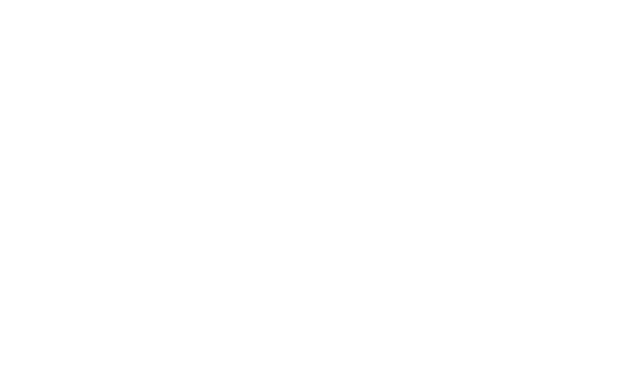
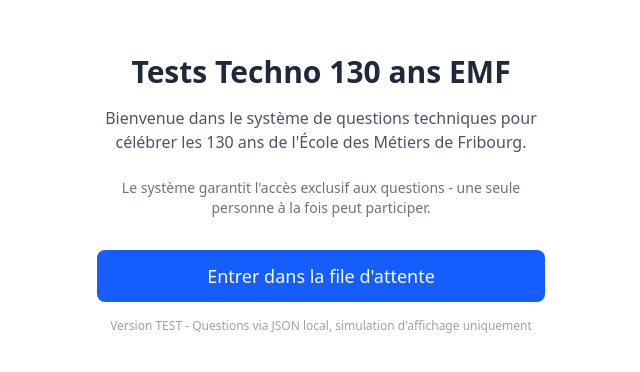
Before and after one commit to valleliant/tests-techno-130-ans-EMF, a Next.js app: page / in a window 1280 px wide. Before the commit this address had no page. Shown: the part 206-578 px from the top of the page, without its empty margins (319-959 px from the left). Built offline with nearby package versions, Linux system fonts and the light colour scheme.

Commit message:
v0.17 - version standalone 2

```diff
--- a/src/app/guest/s/default/page.tsx
+++ /dev/null
@@ -1,79 +0,0 @@
-/**
- * Page d'accueil publique (route `/guest/s/default`).
- *
- * Rôle:
- * - Présente l'entrée dans la file d'attente.
- * - Appelle l'API `POST /api/queue/enqueue` pour obtenir un `ticketId` puis
- *   redirige vers `/queue?ticketId=...`.
- *
- * Notes:
- * - Marquée `use client` car elle utilise des hooks React et le Router côté client.
- */
-'use client';
-'use client';
-
-import { useState } from 'react';
-import { useRouter } from 'next/navigation';
-
-export default function Home() {
-  const router = useRouter();
-  const [isLoading, setIsLoading] = useState(false);
-
-  const handleEnterQueue = async () => {
-    setIsLoading(true);
-    console.log("[UI][enqueue] POST /api/queue/enqueue ...");
-    try {
-      const response = await fetch('/api/queue/enqueue', {
-        method: 'POST',
-      });
-
-      if (response.ok) {
-        const { ticketId, reused } = await response.json();
-        console.log("[UI][enqueue] success", { ticketId, reused });
-        console.log(`[UI][enqueue] navigate /queue?ticketId=${ticketId}`);
-        router.push(`/queue?ticketId=${ticketId}`);
-      } else {
-        console.error("[UI][enqueue] error status=", response.status);
-        console.error('Erreur lors de l\'entrée dans la file');
-        alert('Erreur lors de l\'entrée dans la file. Veuillez réessayer.');
-      }
-    } catch (error) {
-      console.error('[UI][enqueue] network error:', error);
-      alert('Erreur de connexion. Veuillez réessayer.');
-    } finally {
-      setIsLoading(false);
-    }
-  };
-
-  return (
-    <div className="min-h-screen flex items-center justify-center p-8">
-      <div className="max-w-md w-full">
-        <div className="text-center mb-8">
-          <h1 className="text-3xl font-bold text-gray-800 mb-4">
-            Tests Techno 130 ans EMF
-          </h1>
-          <p className="text-gray-600 mb-6">
-            Bienvenue dans le système de questions techniques pour célébrer les 130 ans de l&apos;École des Métiers de Fribourg.
-          </p>
-          <p className="text-sm text-gray-500 mb-8">
-            Le système garantit l&apos;accès exclusif aux questions - une seule personne à la fois peut participer.
-          </p>
-        </div>
-
-        <div className="space-y-4">
-          <button
-            onClick={handleEnterQueue}
-            disabled={isLoading}
-            className="w-full bg-blue-600 text-white py-3 px-4 rounded-md hover:bg-blue-700 disabled:bg-gray-400 disabled:cursor-not-allowed transition-colors text-lg font-medium"
-          >
-            {isLoading ? 'Entrée en cours...' : 'Entrer dans la file d&apos;attente'}
-          </button>
-
-          <div className="text-xs text-gray-400 text-center">
-            Version TEST - Questions via JSON local, simulation d&apos;affichage uniquement
-          </div>
-        </div>
-      </div>
-    </div>
-  );
-}
--- a/src/app/page.tsx
+++ b/src/app/page.tsx
@@ -2,15 +2,124 @@
  * Page racine de l'application (route `/`).
  *
  * Rôle:
- * - Redirige immédiatement l'utilisateur vers `guest/s/default` où il peut
- *   entrer dans la file d'attente.
- *
- * Notes:
- * - Cette redirection est côté serveur grâce à `next/navigation`.
+ * - Gère l'authentification automatique OpenNDS si `tok` et `clientip` sont présents dans l'URL
+ *   (redirige vers le pré-auth OpenNDS puis revient sur `/?auto=1`).
+ * - Sert d'écran d'accueil (anciennement `/guest/s/default`) avec entrée dans la file d'attente,
+ *   y compris le mode automatique via `?auto=1`.
  */
-import { redirect } from 'next/navigation';
+'use client';
+
+import { Suspense, useCallback, useEffect, useRef, useState } from 'react';
+import { useRouter, useSearchParams } from 'next/navigation';
+
+function HomeContent() {
+  const router = useRouter();
+  const searchParams = useSearchParams();
+  const [isAuthenticating, setIsAuthenticating] = useState(false);
+  const [isLoading, setIsLoading] = useState(false);
+  const autoTriggeredRef = useRef(false);
+
+  useEffect(() => {
+    const tok = searchParams?.get('tok');
+    const clientip = searchParams?.get('clientip');
+    // Les paramètres supplémentaires peuvent être utiles pour debug/log
+    // mais ne sont pas requis pour la pré-auth
+    // const gatewayname = searchParams.get('gatewayname');
+    // const redir = searchParams.get('redir');
+
+    if (tok && clientip && !isAuthenticating) {
+      setIsAuthenticating(true);
+      // Après la pré-auth OpenNDS, on revient sur une page qui enclenche
+      // automatiquement l'entrée dans la file d'attente, sans action utilisateur
+      const returnUrl = `${window.location.origin}/?auto=1`;
+      const authUrl = `http://192.168.1.1:2050/opennds_preauth/?clientip=${encodeURIComponent(clientip)}&tok=${encodeURIComponent(tok)}&redir=${encodeURIComponent(returnUrl)}`;
+      window.location.href = authUrl;
+      return;
+    }
+  }, [searchParams, isAuthenticating, router]);
+
+  // --------- Logique d'entrée dans la file (ancien /guest/s/default) ---------
+  const handleEnterQueue = useCallback(async () => {
+    setIsLoading(true);
+    console.log("[UI][enqueue] POST /api/queue/enqueue ...");
+    try {
+      const response = await fetch('/api/queue/enqueue', {
+        method: 'POST',
+      });
+
+      if (response.ok) {
+        const { ticketId, reused } = await response.json();
+        console.log("[UI][enqueue] success", { ticketId, reused });
+        console.log(`[UI][enqueue] navigate /queue?ticketId=${ticketId}`);
+        router.push(`/queue?ticketId=${ticketId}`);
+      } else {
+        console.error("[UI][enqueue] error status=", response.status);
+        console.error('Erreur lors de l\'entrée dans la file');
+        alert('Erreur lors de l\'entrée dans la file. Veuillez réessayer.');
+      }
+    } catch (error) {
+      console.error('[UI][enqueue] network error:', error);
+      alert('Erreur de connexion. Veuillez réessayer.');
+    } finally {
+      setIsLoading(false);
+    }
+  }, [router]);
+
+  // Mode automatique: si `auto=1` présent, déclencher l'entrée dans la file
+  useEffect(() => {
+    const auto = searchParams?.get('auto');
+    if (auto && !autoTriggeredRef.current && !isLoading) {
+      autoTriggeredRef.current = true;
+      handleEnterQueue();
+    }
+  }, [searchParams, isLoading, handleEnterQueue]);
+
+  if (isAuthenticating) {
+    return (
+      <div className="min-h-screen flex items-center justify-center p-8">
+        <div className="text-xl text-gray-600">Connexion au réseau WiFi en cours...</div>
+      </div>
+    );
+  }
+
+  // --------- UI d'accueil ---------
+  return (
+    <div className="min-h-screen flex items-center justify-center p-8">
+      <div className="max-w-md w-full">
+        <div className="text-center mb-8">
+          <h1 className="text-3xl font-bold text-gray-800 mb-4">
+            Tests Techno 130 ans EMF
+          </h1>
+          <p className="text-gray-600 mb-6">
+            Bienvenue dans le système de questions techniques pour célébrer les 130 ans de l&apos;École des Métiers de Fribourg.
+          </p>
+          <p className="text-sm text-gray-500 mb-8">
+            Le système garantit l&apos;accès exclusif aux questions - une seule personne à la fois peut participer.
+          </p>
+        </div>
+
+        <div className="space-y-4">
+          <button
+            onClick={handleEnterQueue}
+            disabled={isLoading}
+            className="w-full bg-blue-600 text-white py-3 px-4 rounded-md hover:bg-blue-700 disabled:bg-gray-400 disabled:cursor-not-allowed transition-colors text-lg font-medium"
+          >
+            {isLoading ? 'Entrée en cours...' : 'Entrer dans la file d\'attente'}
+          </button>
+
+          <div className="text-xs text-gray-400 text-center">
+            Version TEST - Questions via JSON local, simulation d&apos;affichage uniquement
+          </div>
+        </div>
+      </div>
+    </div>
+  );
+}
 
 export default function RootPage() {
-  // Redirection immédiate vers la page d'accueil publique
-  redirect('/guest/s/default');
+  return (
+    <Suspense fallback={<div className="min-h-screen flex items-center justify-center p-8"><div className="text-xl text-gray-600">Chargement…</div></div>}>
+      <HomeContent />
+    </Suspense>
+  );
 }
--- a/src/app/questions/page.tsx
+++ b/src/app/questions/page.tsx
@@ -40,7 +40,7 @@
   useEffect(() => {
     if (!ticketId) {
       console.warn('[UI][questions] missing ticketId, redirect');
-      router.replace('/guest/s/default');
+      router.replace('/');
       return;
     }
     fetchQuestions();
--- /dev/null
+++ b/src/app/queue/page.tsx
@@ -0,0 +1,4 @@
+/**
+ * Route App Router pour `/queue` qui réutilise le composant présent dans `src/lib/queue/page.tsx`.
+ */
+export { default } from '@/lib/queue/page';
--- a/src/lib/queue/page.tsx
+++ b/src/lib/queue/page.tsx
@@ -29,8 +29,8 @@
   // Au montage: vérifier le ticket et démarrer le polling
   useEffect(() => {
     if (!ticketId) {
-      console.warn('[UI][queue] missing ticketId in URL, redirect to /guest/s/default');
-      router.replace('/guest/s/default');
+      console.warn('[UI][queue] missing ticketId in URL, redirect to /');
+      router.replace('/');
       return;
     }
 
@@ -110,7 +110,7 @@
           <h2 className="text-2xl font-bold text-red-600 mb-4">Erreur</h2>
           <p className="text-gray-600 mb-6">{error}</p>
           <button
-            onClick={() => router.push('/guest/s/default')}
+            onClick={() => router.push('/')}
             className="bg-blue-600 text-white py-2 px-4 rounded-md hover:bg-blue-700"
           >
             Retour au début
```
